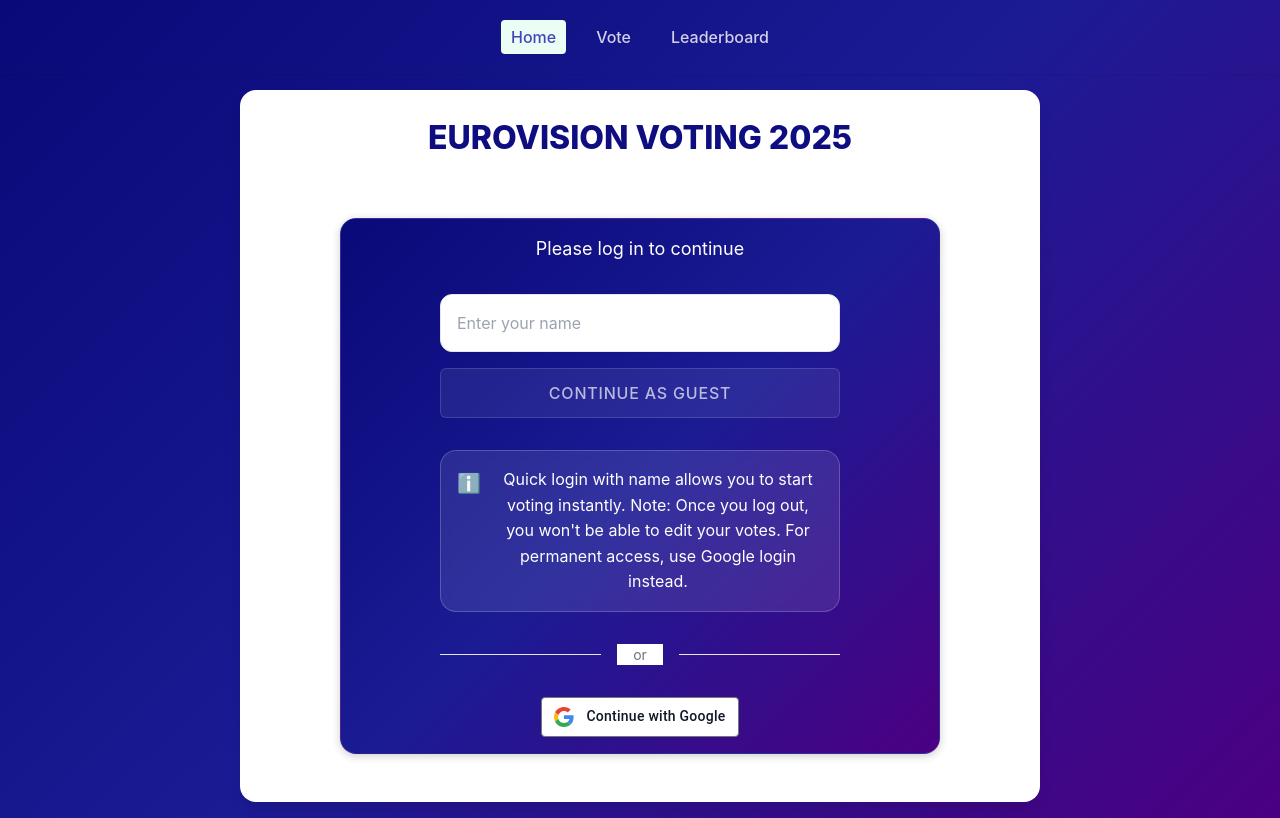
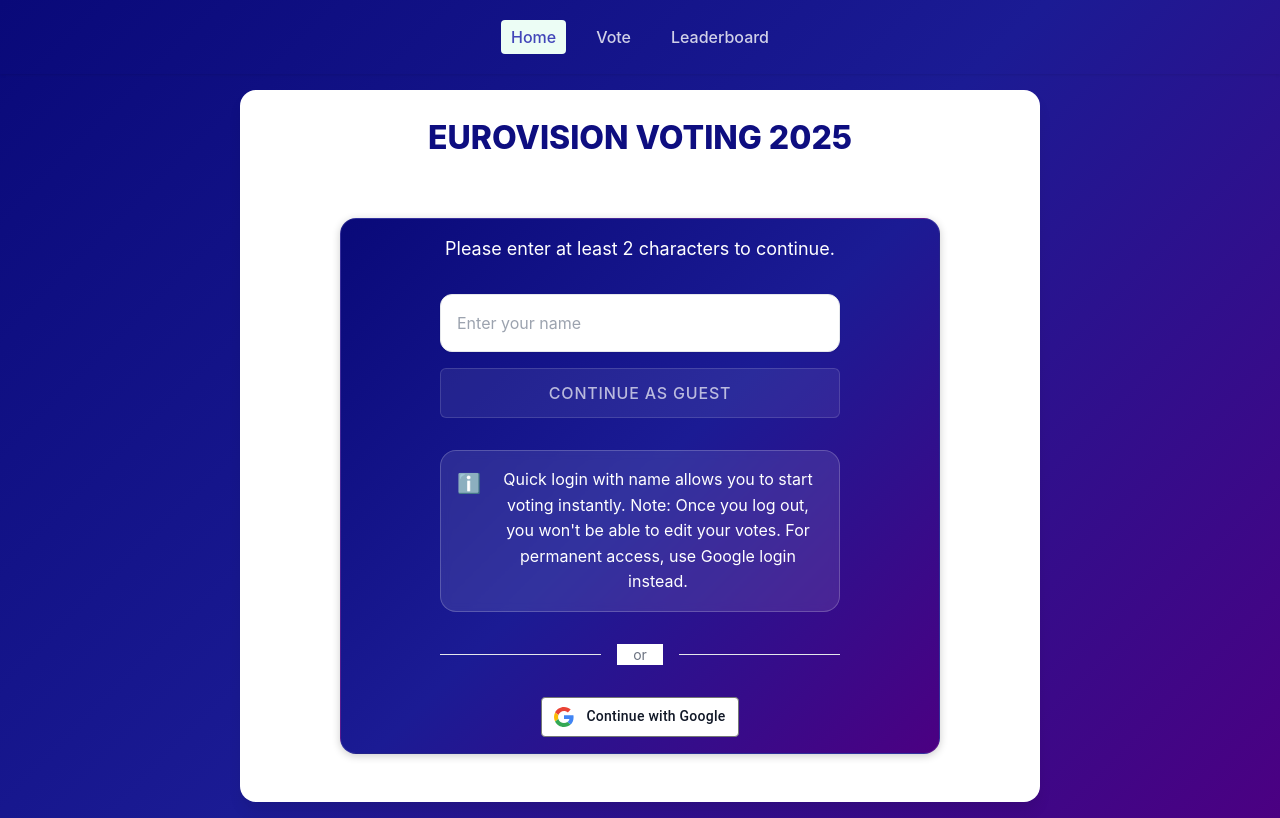
Before and after one commit to duskat/eurovision-voting-app, a Vue app: page / in a window 1280 px wide. Built offline with nearby package versions, Linux system fonts and the light colour scheme; no server answers; the database is empty.

Commit message:
Text updated

```diff
--- a/src/views/Home.vue
+++ b/src/views/Home.vue
@@ -73,7 +73,7 @@
 
       <!-- Login State -->
       <div v-else class="login-section">
-        <p class="login-text">Please log in to continue</p>
+        <p class="login-text">Please enter at least 2 characters to continue.</p>
 
         <!-- Quick Login Form -->
         <form @submit.prevent="handleQuickLogin" class="quick-login-form">
--- a/src/views/Login.vue
+++ b/src/views/Login.vue
@@ -2,7 +2,7 @@
   <div class="page-container">
     <div class="content-container">
       <div class="login-section">
-        <p class="login-text">Please log in to continue</p>
+        <p class="login-text">Please enter at least 2 characters to continue.</p>
 
         <!-- Quick Login Form -->
         <form @submit.prevent="handleQuickLogin" class="quick-login-form">
```
